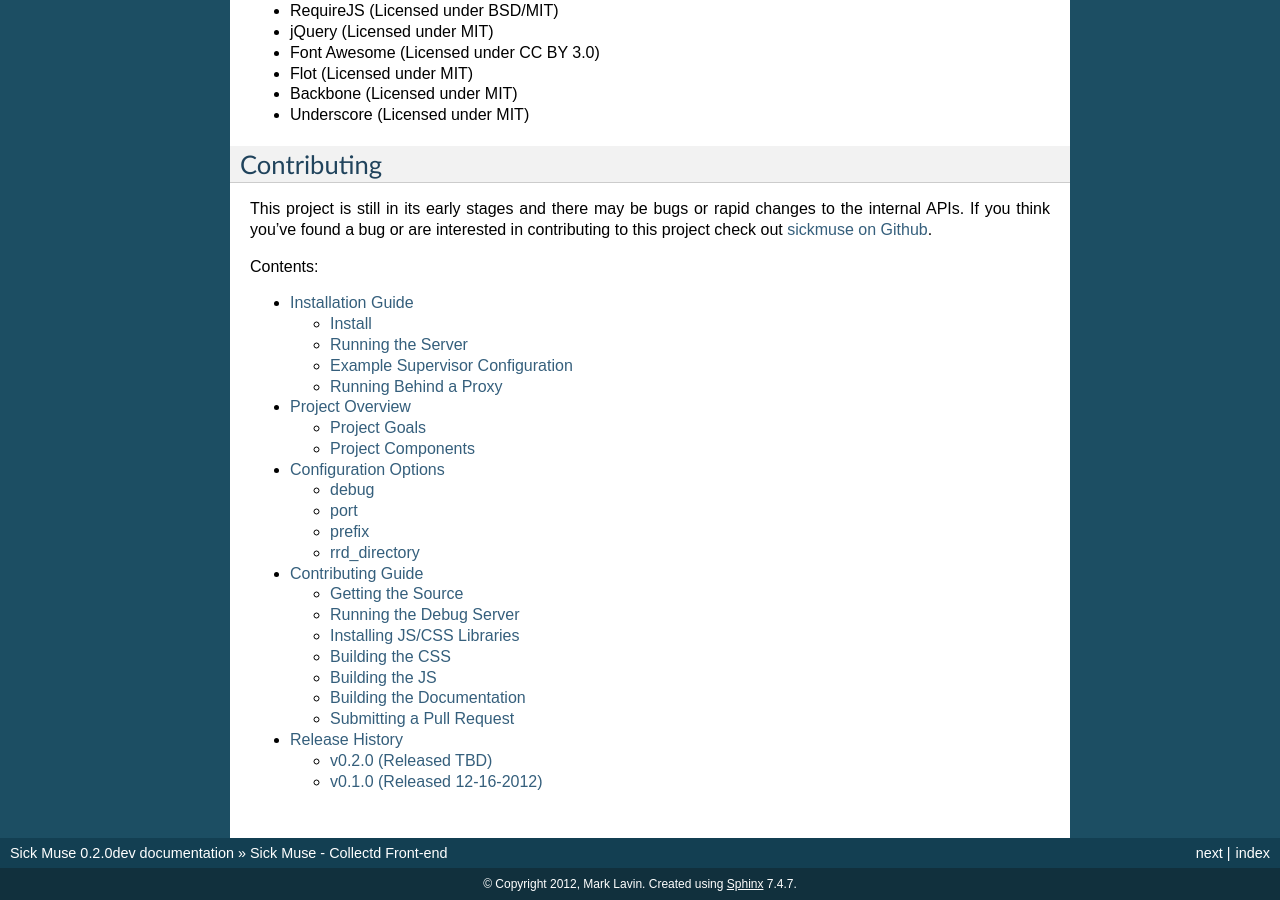
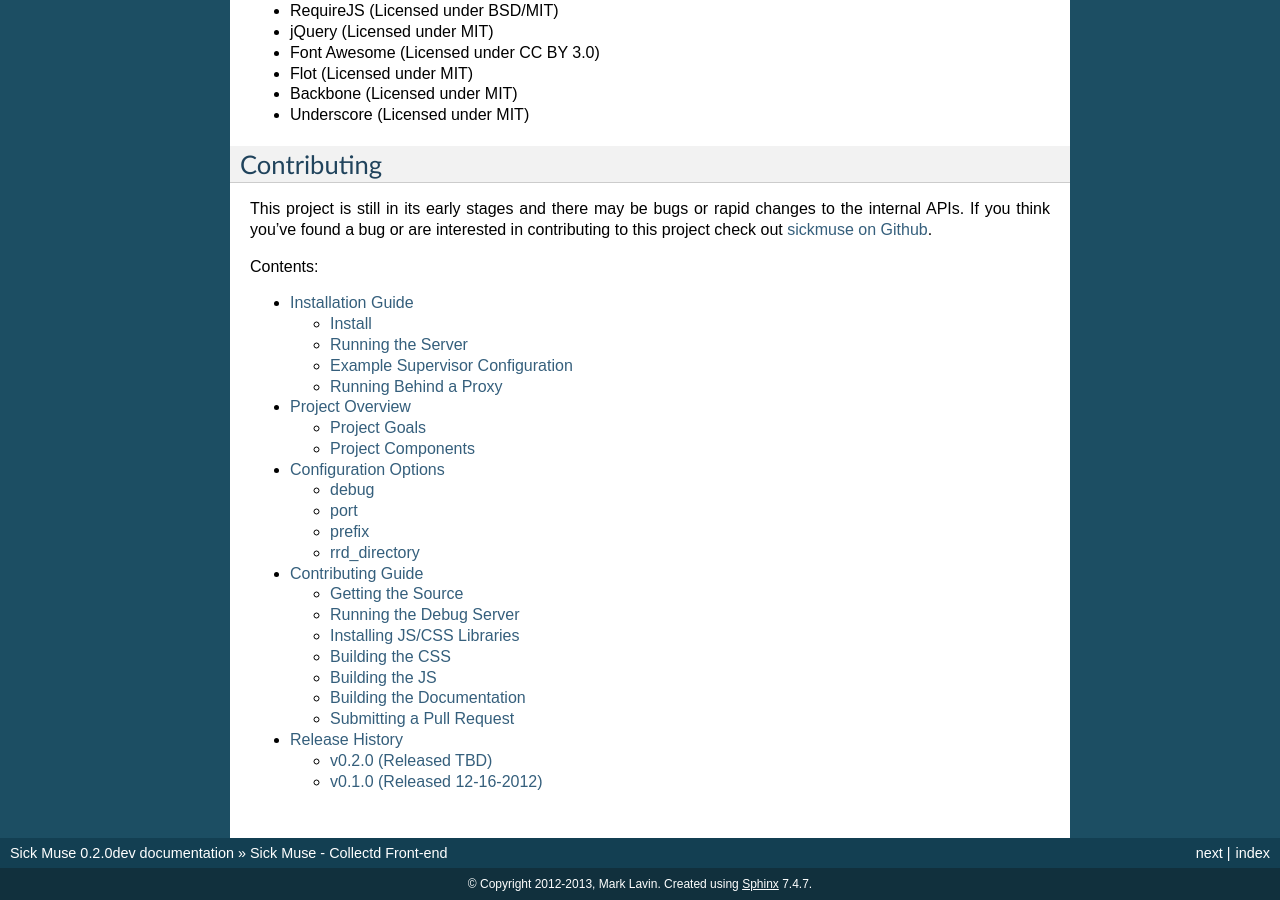
Before and after one commit to mlavin/sickmuse, a Sphinx documentation site: the page built from docs/index.rst, in a window 1280 px wide and 900 px high, scrolled down 868 px. Built offline with Sphinx 7.4.7, drawn with Linux system fonts in a browser that asks for light colours.

Commit message:
Bump copyright year.

```diff
--- a/docs/conf.py
+++ b/docs/conf.py
@@ -42,7 +42,7 @@
 
 # General information about the project.
 project = u'Sick Muse'
-copyright = u'2012, Mark Lavin'
+copyright = u'2012-2013, Mark Lavin'
 
 # The version info for the project you're documenting, acts as replacement for
 # |version| and |release|, also used in various other places throughout the
```
Also changed, not shown: 1 other file.
